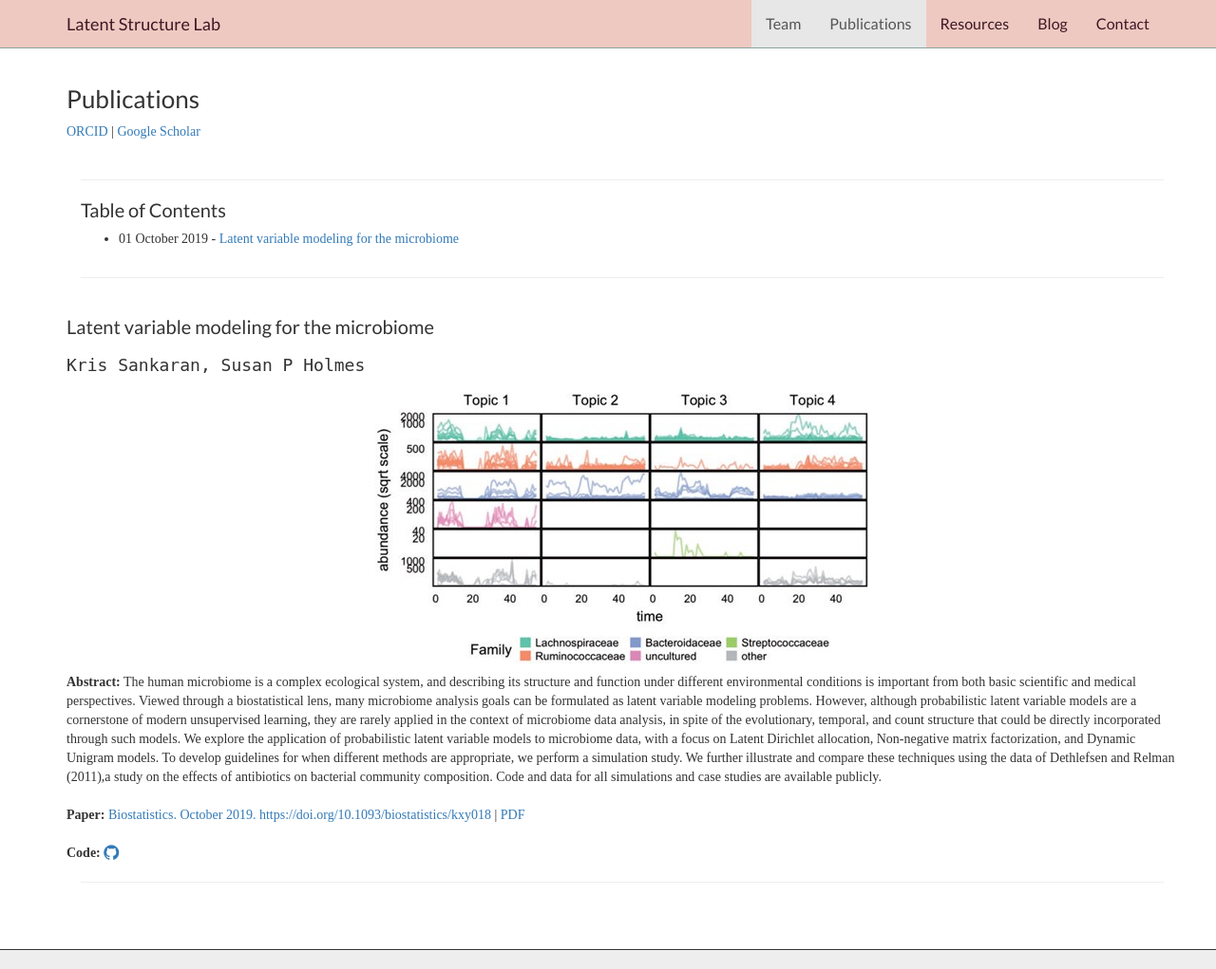
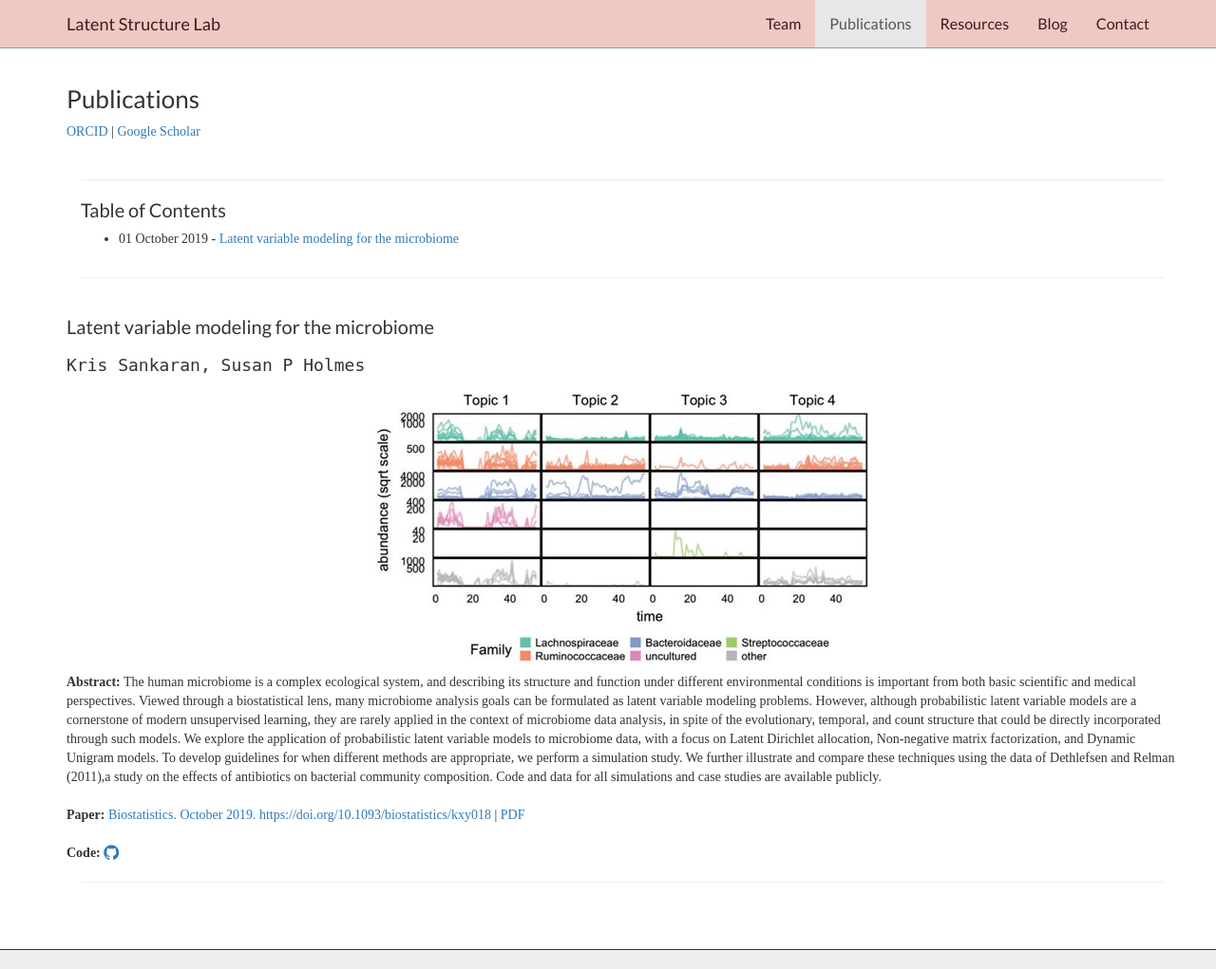
Before and after one commit to krisrs1128/LSLab, a Jekyll site: the page built from _includes/publications.html, in a window 1280 px wide and 1021 px high. Shown: the whole window at 95% size. Built offline with Jekyll 4.4.1, drawn with Linux system fonts in a browser that asks for light colours.

Commit message:
redundant field

```diff
--- a/_includes/topnav.html
+++ b/_includes/topnav.html
@@ -11,7 +11,7 @@
 	</div>
 	<div id="navbar" class="collapse navbar-collapse">
 	    <ul class="nav navbar-nav navbar-right">
-		<li {% if page.sectionid=='publications' %} class="active" {% endif %}>
+		<li {% if page.sectionid=='team' %} class="active" {% endif %}>
 		    <a href="{{ site.url }}/_includes/team">
 			Team
 		    </a>
```
